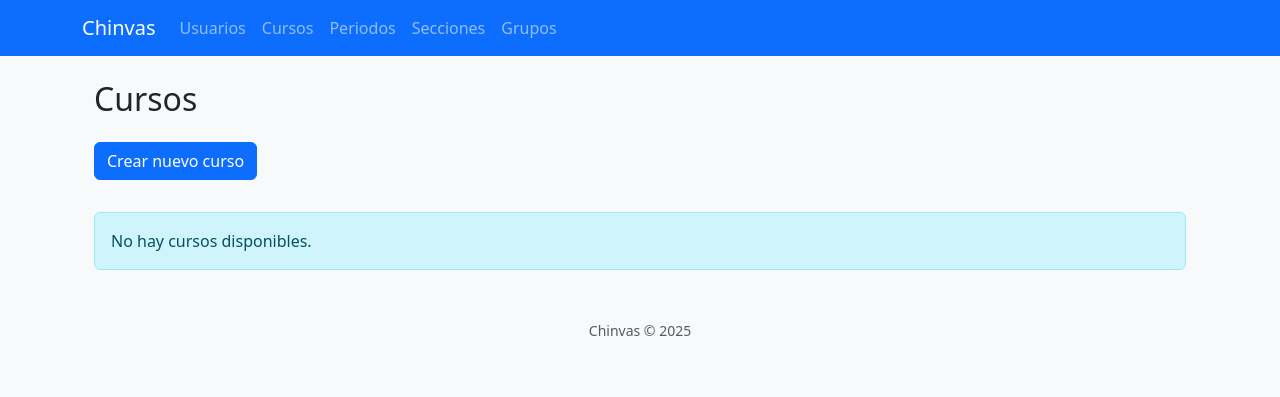
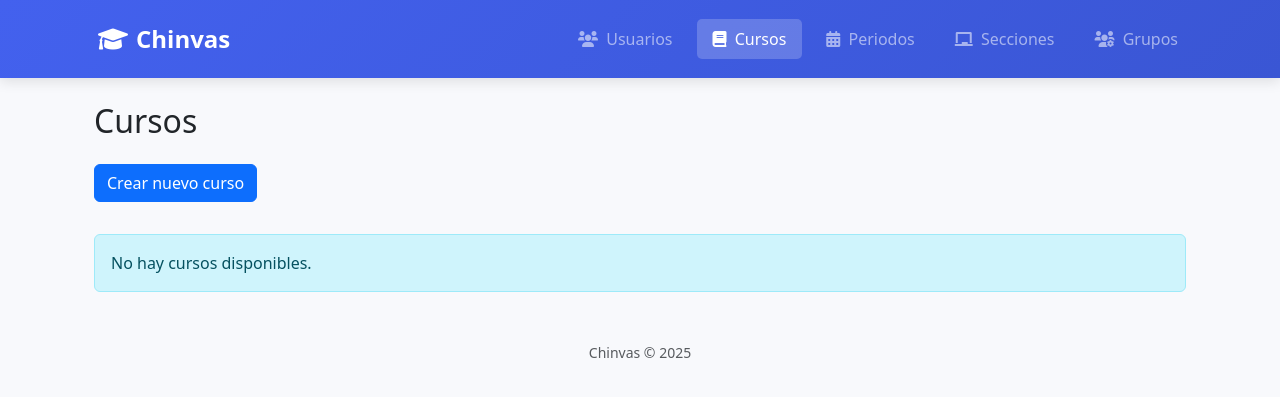
Before and after one commit to BorjaManterola/chinvas, a Flask app: page /courses/ in a window 1280 px wide. Shown: the top 397 px of the page. Run offline with Flask 3, Linux system fonts and the light colour scheme; data that the repository does not hold is empty; parts of the project's set-up code (start-up, migrations or seed data) failed here and were passed over.

Commit message:
NavBar hermoso

```diff
--- a/app/templates/base.html
+++ b/app/templates/base.html
@@ -4,42 +4,182 @@
   <meta charset="UTF-8">
   <title>Chinvas - Sistema Académico</title>
   <link href="https://cdn.jsdelivr.net/npm/bootstrap@5.3.0/dist/css/bootstrap.min.css" rel="stylesheet">
+  <link href="https://cdnjs.cloudflare.com/ajax/libs/font-awesome/6.0.0/css/all.min.css" rel="stylesheet">
+  <style>
+    :root {
+      --primary-color: #4361ee;
+      --primary-dark: #3a56d4;
+      --accent-color: #48cae4;
+    }
+
+    .navbar {
+      background: linear-gradient(135deg, var(--primary-color), var(--primary-dark)) !important;
+      padding: 0.8rem 1rem;
+      box-shadow: 0 4px 12px rgba(0, 0, 0, 0.1);
+    }
+
+    .navbar-brand {
+      font-weight: 700;
+      font-size: 1.5rem;
+      position: relative;
+      padding: 0.5rem 1rem;
+      transition: all 0.3s ease;
+    }
+
+    .navbar-brand:hover {
+      transform: translateY(-2px);
+      text-shadow: 0 4px 8px rgba(0, 0, 0, 0.2);
+    }
+
+    .nav-item {
+      position: relative;
+      margin: 0 0.25rem;
+    }
+
+    .nav-link {
+      padding: 0.5rem 1rem !important;
+      font-weight: 500;
+      transition: all 0.3s ease;
+      border-radius: 5px;
+    }
+
+    .nav-link:hover {
+      background-color: rgba(255, 255, 255, 0.15);
+      transform: translateY(-2px);
+    }
+
+    .nav-link.active {
+      background-color: rgba(255, 255, 255, 0.2);
+      color: white !important;
+    }
+
+    .nav-link::after {
+      content: '';
+      position: absolute;
+      bottom: 5px;
+      left: 50%;
+      width: 0;
+      height: 2px;
+      background-color: white;
+      transition: all 0.3s ease;
+      transform: translateX(-50%);
+      opacity: 0;
+    }
+
+    .nav-link:hover::after {
+      width: 50%;
+      opacity: 1;
+    }
+
+    /* Botones del home */
+    .btn-menu-home {
+      display: block;
+      padding: 2rem 1rem;
+      border-radius: 10px;
+      text-decoration: none;
+      transition: all 0.3s ease;
+      height: 100%;
+      color: white;
+    }
+
+    .user-btn {
+      background: linear-gradient(135deg, #4e73df, #224abe);
+    }
+
+    .course-btn {
+      background: linear-gradient(135deg, #1cc88a, #13855c);
+    }
+
+    .btn-menu-home:hover {
+      transform: translateY(-5px) scale(1.02);
+      box-shadow: 0 10px 20px rgba(0,0,0,0.2) !important;
+      text-decoration: none;
+      color: white;
+    }
+
+    .btn-menu-home .icon-container {
+      height: 80px;
+      display: flex;
+      align-items: center;
+      justify-content: center;
+    }
+
+    .btn-menu-home h3 {
+      font-weight: 600;
+    }
+
+    .btn-menu-home p {
+      opacity: 0.9;
+    }
+
+    /* Custom bg-light */
+    .bg-light {
+      background-color: #f8f9fc !important;
+    }
+  </style>
 </head>
 <body class="bg-light">
-    <nav class="navbar navbar-expand-lg navbar-dark bg-primary mb-4">
+  <nav class="navbar navbar-expand-lg navbar-dark mb-4">
     <div class="container">
-            <a class="navbar-brand" href="/">Chinvas</a>
-            <button class="navbar-toggler" type="button" data-bs-toggle="collapse" data-bs-target="#navbarNav" aria-controls="navbarNav" aria-expanded="false" aria-label="Toggle navigation">
+      <a class="navbar-brand" href="/">
+        <i class="fas fa-graduation-cap me-2"></i>Chinvas
+      </a>
+      <button class="navbar-toggler" type="button" data-bs-toggle="collapse" data-bs-target="#navbarNav"
+              aria-controls="navbarNav" aria-expanded="false" aria-label="Toggle navigation">
         <span class="navbar-toggler-icon"></span>
       </button>
       <div class="collapse navbar-collapse" id="navbarNav">
-                <ul class="navbar-nav">
+        <ul class="navbar-nav ms-auto">
           <li class="nav-item">
-                        <a class="nav-link" href="/users/">Usuarios</a>
+            <a class="nav-link" href="/users/">
+              <i class="fas fa-users me-1"></i> Usuarios
+            </a>
           </li>
           <li class="nav-item">
-                        <a class="nav-link" href="/courses/">Cursos</a>
+            <a class="nav-link" href="/courses/">
+              <i class="fas fa-book me-1"></i> Cursos
+            </a>
           </li>
           <li class="nav-item">
-                        <a class="nav-link" href="/periods/">Periodos</a>
+            <a class="nav-link" href="/periods/">
+              <i class="fas fa-calendar-alt me-1"></i> Periodos
+            </a>
           </li>
           <li class="nav-item">
-                        <a class="nav-link" href="/sections/">Secciones</a>
+            <a class="nav-link" href="/sections/">
+              <i class="fas fa-chalkboard me-1"></i> Secciones
+            </a>
           </li>
           <li class="nav-item">
-                        <a class="nav-link" href="/groups/">Grupos</a>
+            <a class="nav-link" href="/groups/">
+              <i class="fas fa-users-cog me-1"></i> Grupos
+            </a>
           </li>
         </ul>
       </div>
     </div>
   </nav>
-
   <div class="container">
     {% block content %}{% endblock %}
   </div>
-
   <footer class="text-center text-muted mt-5 mb-3">
     <small>Chinvas &copy; 2025</small>
   </footer>
+
+  <script src="https://cdn.jsdelivr.net/npm/bootstrap@5.3.0/dist/js/bootstrap.bundle.min.js"></script>
+  <script>
+    // Script para marcar el ítem activo en el navbar
+    document.addEventListener('DOMContentLoaded', function() {
+      const currentPath = window.location.pathname;
+      const navLinks = document.querySelectorAll('.nav-link');
+
+      navLinks.forEach(link => {
+        const href = link.getAttribute('href');
+        if (currentPath.startsWith(href) && href !== '/') {
+          link.classList.add('active');
+        }
+      });
+    });
+  </script>
 </body>
 </html>
```
Lines whose indentation alone changed are shown as unchanged.
